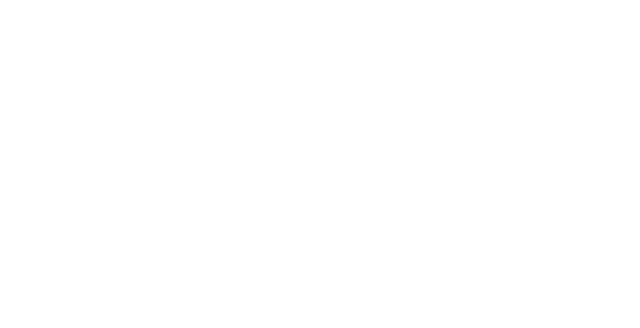
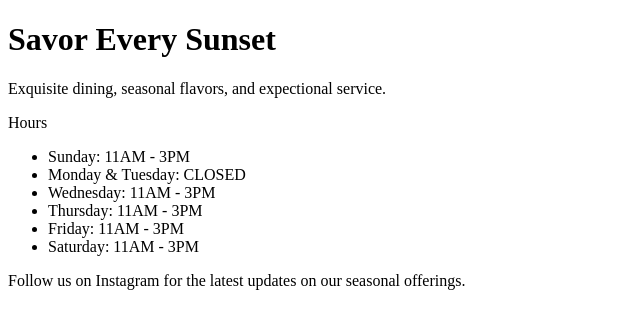
Before and after one commit to LincolnHubbard/restaurant-page, a website built with webpack: page src/index.html in a window 1280 px wide. Shown: the whole page, without its empty margins (0-640 px from the left). Built offline with nearby package versions, Linux system fonts and the light colour scheme.

Commit message:
add mockup of index content

```diff
--- a/src/index.html
+++ b/src/index.html
@@ -3,12 +3,27 @@
 <head>
     <meta charset="UTF-8">
     <meta name="viewport" content="width=device-width, initial-scale=1.0">
-    <title>Document</title>
+    <title>Sunset Bistro</title>
 </head>
 <body>
     <header>
         <nav></nav>
     </header>
-    <div id="content"></div>
+    <div id="content">
+        <h1>Savor Every Sunset</h1>
+        <p>Exquisite dining, seasonal flavors, and expectional service.</p>
+        <div id="hours">
+            <p>Hours</p>
+            <ul>
+                <li>Sunday: 11AM - 3PM</li>
+                <li>Monday & Tuesday: CLOSED</li>
+                <li>Wednesday: 11AM - 3PM</li>
+                <li>Thursday: 11AM - 3PM</li>
+                <li>Friday: 11AM - 3PM</li>
+                <li>Saturday: 11AM - 3PM</li>
+            </ul>
+        </div>
+        <p>Follow us on Instagram for the latest updates on our seasonal offerings.</p>
+    </div>
 </body>
 </html>
```
